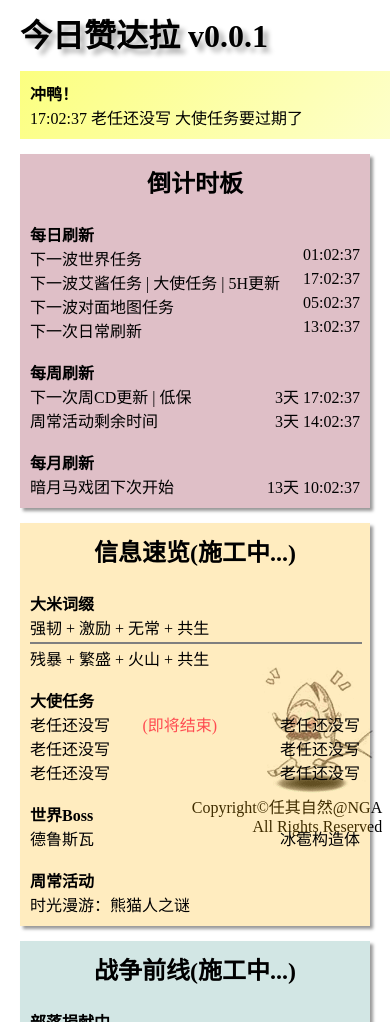
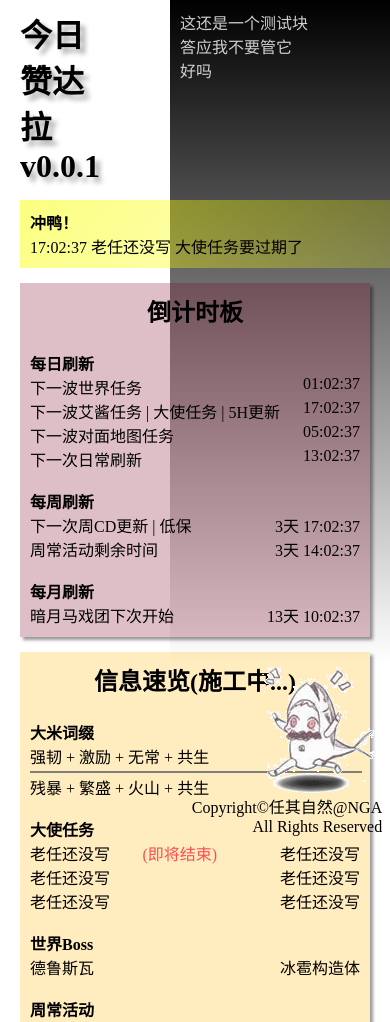
Before and after one commit to nuglues/nuglues.github.io, a plain HTML site: page index.html in a window 390 px wide. Shown: the top 1022 px of the page. Drawn offline with Linux system fonts and the light colour scheme.

Commit message:
add right block

```diff
--- a/css/overall.css
+++ b/css/overall.css
@@ -1,15 +1,20 @@
 body {
-    margin: 10px;
+    cursor: url("../img/cursor/wow_default.cur"),default;
 }
 
 h1 {
-    margin: 0 0 15px 10px;
+    margin: 10px 0 15px 20px;
     text-shadow: 5px 5px 5px rgba(0, 0, 0, 0.33);
+
 }
 
 h2 {
     margin: 0 0 5px 0;
     text-align: center;
+}
+
+span {
+    cursor: url("../img/cursor/wow_text.cur"),text;
 }
 
 .goTop {
@@ -22,10 +27,28 @@ h2 {
     width: 330px;
     background: rgba(31, 128, 123, 0.2);
     padding: 10px;
-    margin: 0 10px 15px 10px;
+    margin: 0 0 15px 20px;
     float: left;
     box-shadow: 3px 3px 3px rgba(0,0,0,0.4);
     position: relative;
+}
+
+.leftDiv {
+    width: var(--leftDivWidth);
+}
+
+.rightSidebar {
+    width: 200px;
+    height: var(--leftDivHeight);
+    background: linear-gradient(180deg, rgb(0, 0, 0), rgba(21, 153, 87, 0));
+    padding: 10px;
+    margin: 0;
+    float: right;
+    position: fixed;top: 0;right: 0;
+}
+
+.rightSidebarText{
+    color: rgba(255, 255, 255, 0.8);
 }
 
 .floatRight {
@@ -36,7 +59,7 @@ h2 {
     width: 650px;
     background: linear-gradient(130deg, rgba(248, 255, 0, 0.5), rgba(21, 153, 87, 0));
     padding: 10px;
-    margin: 0 10px 15px 10px;
+    margin: 0 10px 15px 20px;
     float: left;
     position: relative;
 }
--- a/index.html
+++ b/index.html
@@ -11,14 +11,19 @@
 </head>
 
 <body onload="mainLoop();">
-<div style="position: fixed;bottom: 1%;right: 2%">Copyright&copy;<a class="link" target="_blank"  href="http://bbs.nga.cn/nuke.php?func=ucp&uid=7789181">任其自然@NGA</a><br><p style="text-align: right">All Rights Reserved</p></div>
-<div class="goTop"><a href="javascript:void(0);" onclick="goTop();"><img src="img/happyNorth.gif"></a></div>
-<!--firefox show incorrect output when uss class style-->
 
+<div class="rightSidebar">
+    <span class="rightSidebarText">这还是一个测试块</span><br>
+    <span class="rightSidebarText">答应我不要管它</span><br>
+    <span class="rightSidebarText">好吗</span><br>
+    <span class="rightSidebarText"></span><br>
+</div>
+
+<div class="leftDiv">
 <h1>今日赞达拉 v0.0.1</h1>
 <div class="goYa">
-    <strong>冲鸭！</strong> <span id="diBao" style="color: #ff0000"></span><br>
-    <span id="goYa-emExpire-time"></span> <span id="goYa-emExpire-name"></span> 大使任务要过期了<br>
+    <span><strong>冲鸭！</strong> </span><span id="diBao" style="color: #ff0000"></span><br>
+    <span id="goYa-emExpire-time"></span> <span id="goYa-emExpire-name"></span><span> 大使任务要过期了</span><br>
     <span id="goYa-weeklyEvent"></span>
     <span id="goYa-weeklyThu"></span>
     <span id="goYa-nightMoon"></span>
@@ -27,21 +32,21 @@
 
 <div class="block" style="background:rgba(128,0,33,0.25);">
     <h2>倒计时板</h2><br>
-    <strong>每日刷新</strong><br>
-    下一波世界任务<span id="wQ-Norm" class="floatRight"></span><br>
-    下一波艾酱任务 | 大使任务 | 5H更新<span id="wQ-COA-5H" class="floatRight"></span><br>
-    下一波对面地图任务<span id="wQ-Opp" class="floatRight"></span><br>
-    下一次日常刷新<span id="daily-Quest" class="floatRight"></span><br>
-    <br><strong>每周刷新</strong><br>
-    下一次周CD更新 | 低保<span id="weekly-Thu" class="floatRight"></span><br>
-    周常活动<span id="weekly-Events-State"></span><span id="weekly-Events-Time" class="floatRight"></span><br>
-    <br><strong>每月刷新</strong><br>
-    暗月马戏团<span id="night-Moon-State"></span><span id="night-Moon-Time" class="floatRight"></span>
+    <span><strong>每日刷新</strong></span><br>
+    <span>下一波世界任务</span><span id="wQ-Norm" class="floatRight"></span><br>
+    <span>下一波艾酱任务 | 大使任务 | 5H更新</span><span id="wQ-COA-5H" class="floatRight"></span><br>
+    <span>下一波对面地图任务</span><span id="wQ-Opp" class="floatRight"></span><br>
+    <span>下一次日常刷新</span><span id="daily-Quest" class="floatRight"></span><br>
+    <span><br><strong>每周刷新</strong></span><br>
+    <span>下一次周CD更新 | 低保</span><span id="weekly-Thu" class="floatRight"></span><br>
+    <span>周常活动</span><span id="weekly-Events-State"></span><span id="weekly-Events-Time" class="floatRight"></span><br>
+    <br><span><strong>每月刷新</strong></span><br>
+    <span>暗月马戏团</span><span id="night-Moon-State"></span><span id="night-Moon-Time" class="floatRight"></span>
 </div>
 
 <div class="block" style="background:rgba(253,180,0,0.25);">
     <h2>信息速览(施工中...)</h2><br>
-    <strong>大米词缀</strong><br>
+    <span><strong>大米词缀</strong></span><br>
     <span id="cycleTip-mythAff-0"></span> + <span id="cycleTip-mythAff-1"></span> + <span id="cycleTip-mythAff-2"></span> + <span id="cycleTip-mythAff-3"></span><br>
     <hr style="margin: 3px 0 2px 0;" width="100%" color="#7f7f7f">
     <span id="cycleTip-mythAffNext-0"></span> + <span id="cycleTip-mythAffNext-1"></span> + <span id="cycleTip-mythAffNext-2"></span> + <span id="cycleTip-mythAffNext-3"></span><br>
@@ -49,16 +54,16 @@
     <span id="cycleTip-emQue-2"></span><span style="color: #ff4c51;position: absolute;left: 35%"> (即将结束)</span><span id="cycleTip-emRe-2" class="floatRight"></span><br>
     <span id="cycleTip-emQue-1"></span><span id="cycleTip-emRe-1" class="floatRight"></span><br>
     <span id="cycleTip-emQue-0"></span><span id="cycleTip-emRe-0" class="floatRight"></span><br>
-    <br><strong>世界Boss</strong><br>
+    <br><span><strong>世界Boss</strong></span><br>
     <span id="cycleTip-worldBoss-Location"></span><span id="cycleTip-worldBoss-Name" class="floatRight"></span><br>
-    <br><strong>周常活动</strong><br>
+    <br><span><strong>周常活动</strong></span><br>
     <span id="cycleTip-weeklyEvent"></span>
 </div>
 
 <div class="block">
     <h2>战争前线(施工中...)</h2><br>
-    <strong>部落捐献中</strong><br>
-    <div id="war-Frontline-Donation"></div>
+    <span><strong>部落捐献中</strong></span><br>
+    <span id="war-Frontline-Donation"></span>
 </div>
 
 <div class="block" style="background:rgba(64,253,76,0.25);">
@@ -81,7 +86,12 @@
     不用管它
 </div>
 <div style="clear: both"></div>
+</div>
 
+<div style="clear: both"></div>
+
+<div style="position: fixed;bottom: 1%;right: 2%">Copyright&copy;<a class="link" target="_blank"  href="http://bbs.nga.cn/nuke.php?func=ucp&uid=7789181">任其自然@NGA</a><br><p style="text-align: right">All Rights Reserved</p></div>
+<div class="goTop"><a href="javascript:void(0);" onclick="goTop();"><img src="img/happyNorth.gif"></a></div>
 </body>
 <script type="text/javascript" src="js/main_js.js"></script>
 </html>
--- a/js/main_js.js
+++ b/js/main_js.js
@@ -182,7 +182,11 @@ function mainLoop(){
     document.getElementById("goYa-weeklyThu").innerHTML = checkExpire(timeRemain.weeklyThu[0],"no need"," 快去打低保/世界BOSS");
     document.getElementById("goYa-nightMoon").innerHTML = checkExpire(timeRemain.nightMoon[1],timeRemain.nightMoon[0]," 暗月马戏团即将结束");
 
-    setTimeout('mainLoop()', 500);
+    // For left div width
+    document.documentElement.style.setProperty('--leftDivWidth', leftDivWidAndRightDivHeiCalc()[0]);
+    document.documentElement.style.setProperty('--leftDivHeight', leftDivWidAndRightDivHeiCalc()[1]);
+
+    setTimeout('mainLoop()', 200);
 }
 
 function timeCountdown(cur, node, index) {
@@ -346,3 +350,7 @@ function goTop() {
         clearTimeout(t);
     }
 }
+
+function leftDivWidAndRightDivHeiCalc() {
+    return [window.innerWidth - 290 + "px", window.innerHeight - 200 + "px"] // padding owns 10 + 10 px and 10 + 10 px
+}
```
Also changed, not shown: notepage.txt, 4 other files.
